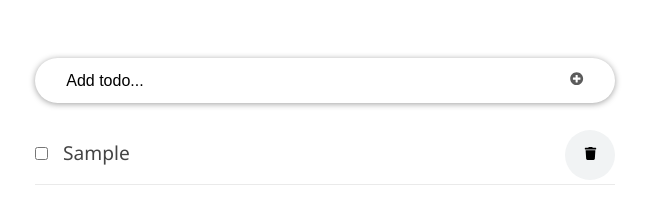
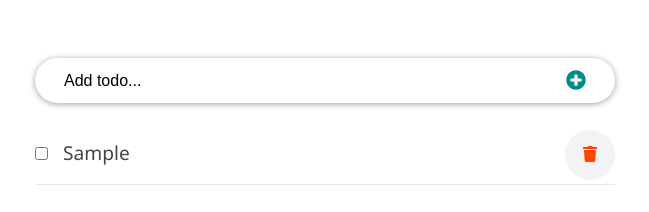
Before and after one commit to kayej22/react-todo-app, a React (Create React App) app: page / in a window 1280 px wide. Both pictures are taken after typing "Sample" into the empty fields and a click on the button 892 px from the left and 318 px from the top of the page. Shown: the part 238-450 px from the top of the page, without its empty margins (315-964 px from the left). Built offline with nearby package versions, Linux system fonts and the light colour scheme.

Commit message:
styling icons

```diff
--- a/src/components/InputTodo.js
+++ b/src/components/InputTodo.js
@@ -39,7 +39,9 @@ import React, { useState } from "react"
             onChange={onChange}
         />
         <button className="input-submit">
-          <FaPlusCircle />
+          <FaPlusCircle
+            style={{ color:"darkcyan", fontSize: "20px", marginTop: "2px" }}
+          />
         </button>
       </form>
 
--- a/src/components/TodoItem.js
+++ b/src/components/TodoItem.js
@@ -50,7 +50,7 @@ const TodoItem = props => {
       onChange={() => props.handleChangeProps(id)}
     />
       <button onClick={() => props.deleteTodoProps(id)}>
-        <FaTrash />
+        <FaTrash style = {{ color: "orangered", fontSize: "16px" }} />
       </button>
       <span style={completed ? completedStyle : null}>{title}</span>
       </div>
```
Also changed, not shown: src/App.css (line endings or trailing spaces).
